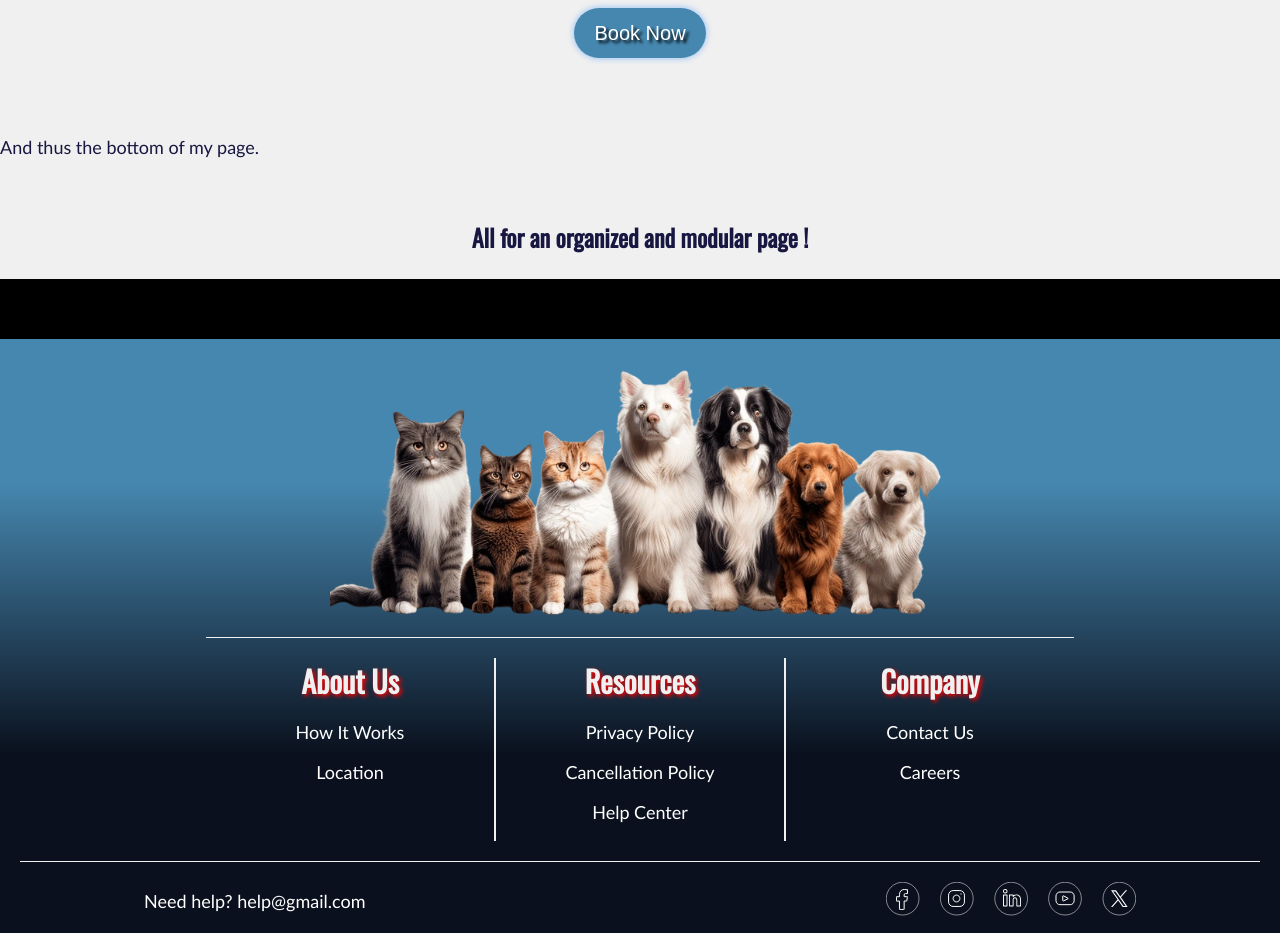
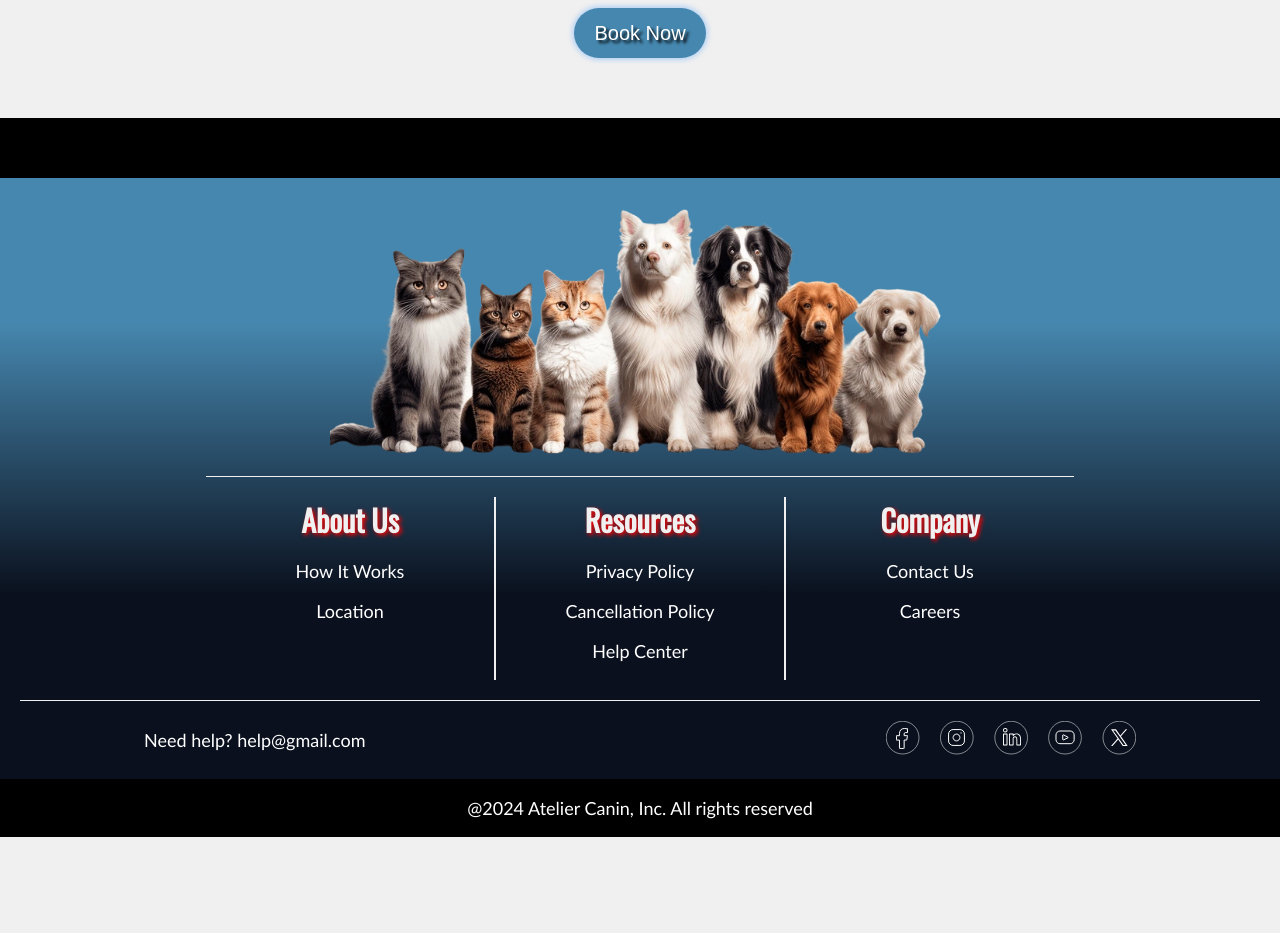
Before and after one commit to Air-KS/portfolio_atelier-canin, a Vue app in the folder frontend/: page / in a window 1280 px wide. Shown: the part 1700-2633 px from the top of the page. After the commit the page ends 2537 px from the top, so only its background shows below. Built offline with nearby package versions, Linux system fonts and the light colour scheme.

Commit message:
[Update] - Remove home-down for the moment

```diff
--- a/frontend/src/views/homePage.vue
+++ b/frontend/src/views/homePage.vue
@@ -6,7 +6,6 @@
 	<div>
 		<home-top />
 		<home-Mid />
-		<home-Down />
 	</div>
 </template>
 
@@ -17,7 +16,7 @@ import HomeDown from '../components/homePage/homeDown.vue';
 // import axios from 'axios';
 
 export default {
-  components: { HomeTop, HomeMid, HomeDown },
+	components: { HomeTop, HomeMid, HomeDown },
 	name: 'HomePage',
 	created() {
 		document.title = 'AtlCanin - Home';
```
